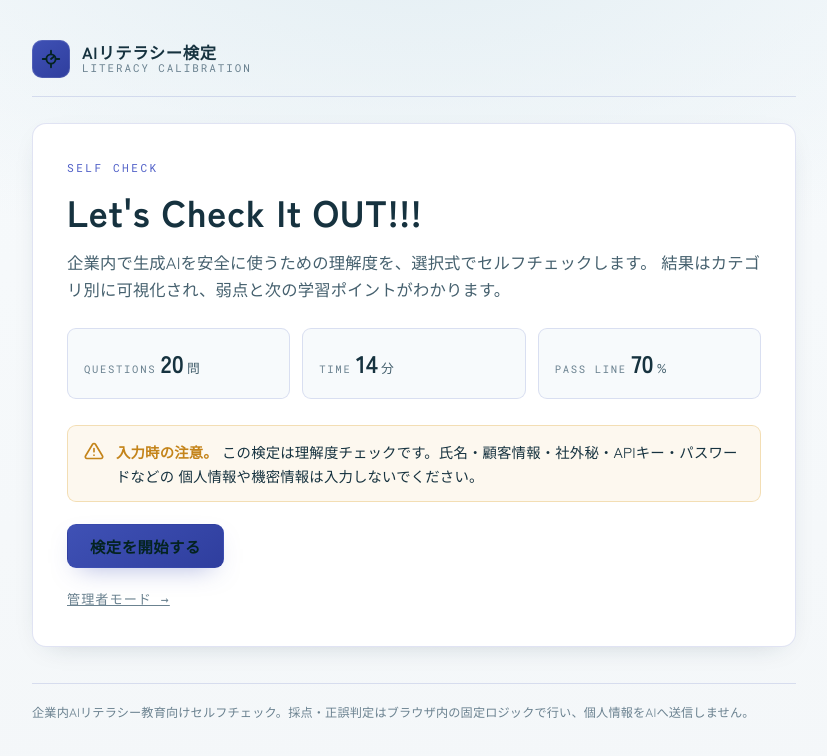
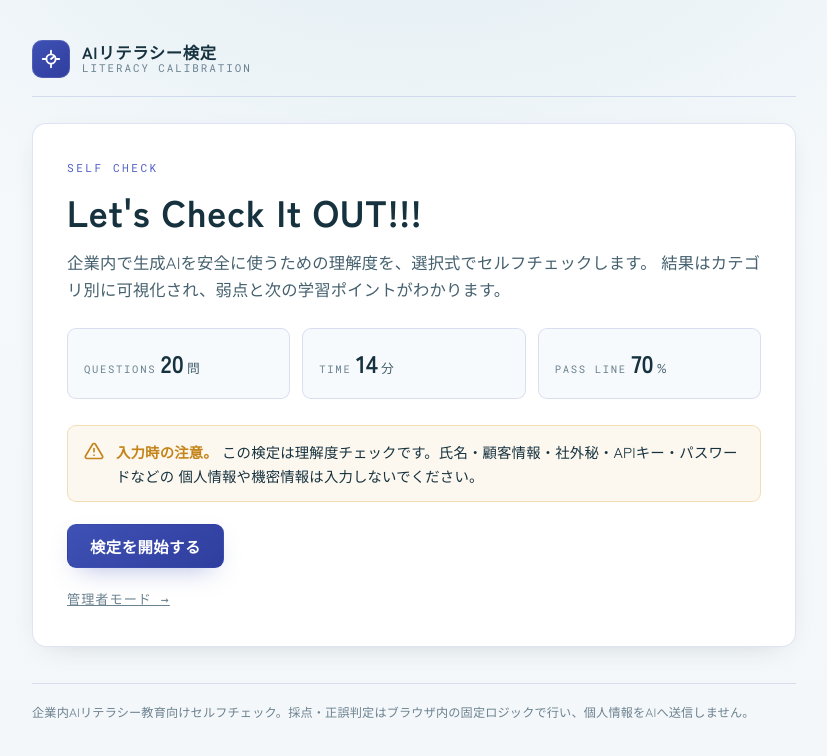
Before and after one commit to gerupon-lgtm/ai-literacy-test, a website with bundled scripts: page public/index.html in a window 1280 px wide. Shown: the whole page, without its empty margins (226-1053 px from the left). Built offline with nearby package versions, Linux system fonts and the light colour scheme.

Commit message:
色変更

```diff
--- a/public/assets/css/style.css
+++ b/public/assets/css/style.css
@@ -188,7 +188,7 @@
 .btn-primary {
   background: linear-gradient(145deg, var(--teal-400), #2f3e9e);
   border-color: transparent;
-  color: #042320;
+  color: #ffffff;
   box-shadow: 0 10px 26px -12px rgba(63,81,181,0.5);
 }
 .btn-primary:hover {
@@ -399,7 +399,7 @@
 .choice[aria-pressed="true"] .marker {
   background: var(--teal-400);
   border-color: var(--teal-400);
-  color: #042320;
+  color: #ffffff;
 }
 .choice.multi[aria-pressed="true"] .marker { border-radius: 7px; }
 
--- a/public/index.html
+++ b/public/index.html
@@ -14,7 +14,7 @@
   <div class="app-shell">
     <header class="app-header">
       <span class="brand-mark" aria-hidden="true">
-        <svg viewBox="0 0 24 24" fill="none" stroke="#042320" stroke-width="2" stroke-linecap="round" stroke-linejoin="round">
+        <svg viewBox="0 0 24 24" fill="none" stroke="#ffffff" stroke-width="2" stroke-linecap="round" stroke-linejoin="round">
           <path d="M12 3v3M12 18v3M3 12h3M18 12h3"/>
           <circle cx="12" cy="12" r="5"/>
           <path d="M12 12l3-2.5"/>
```
Also changed, not shown: public/admin.html (+1 -1 lines).
